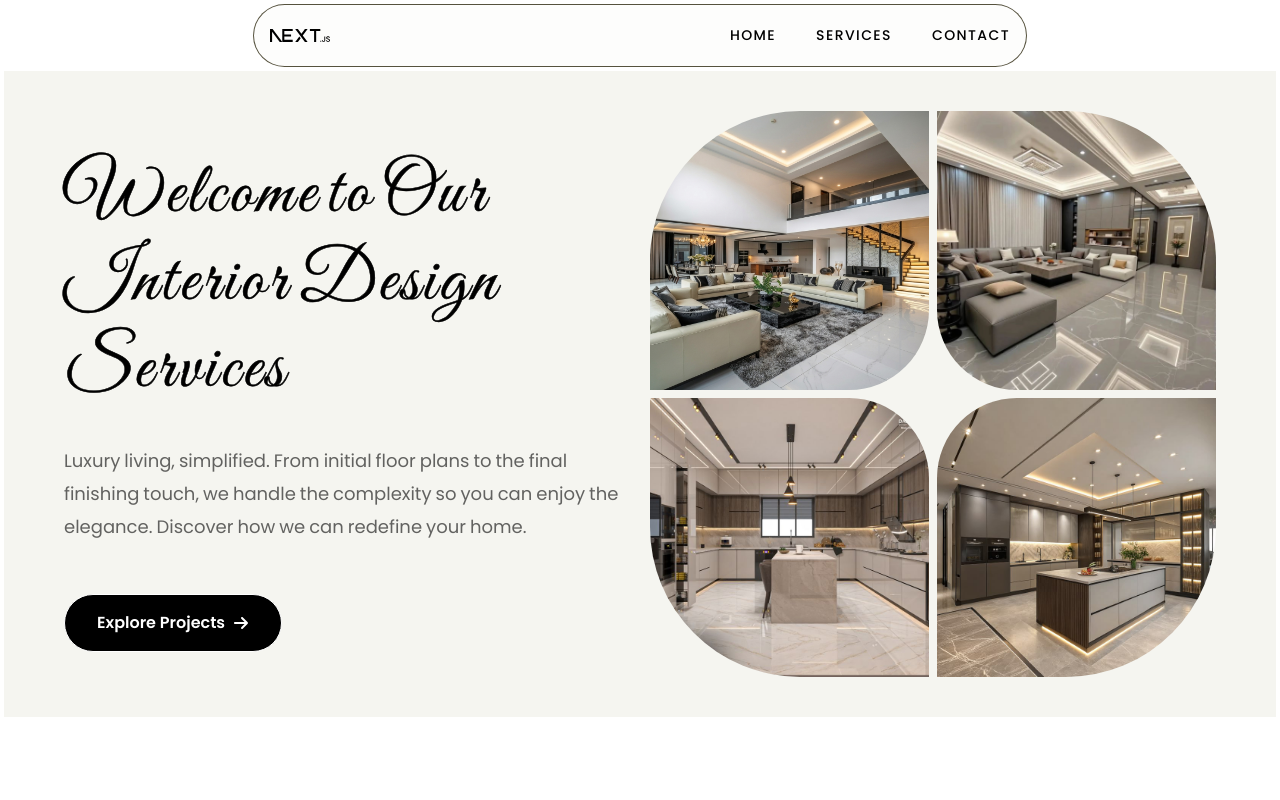
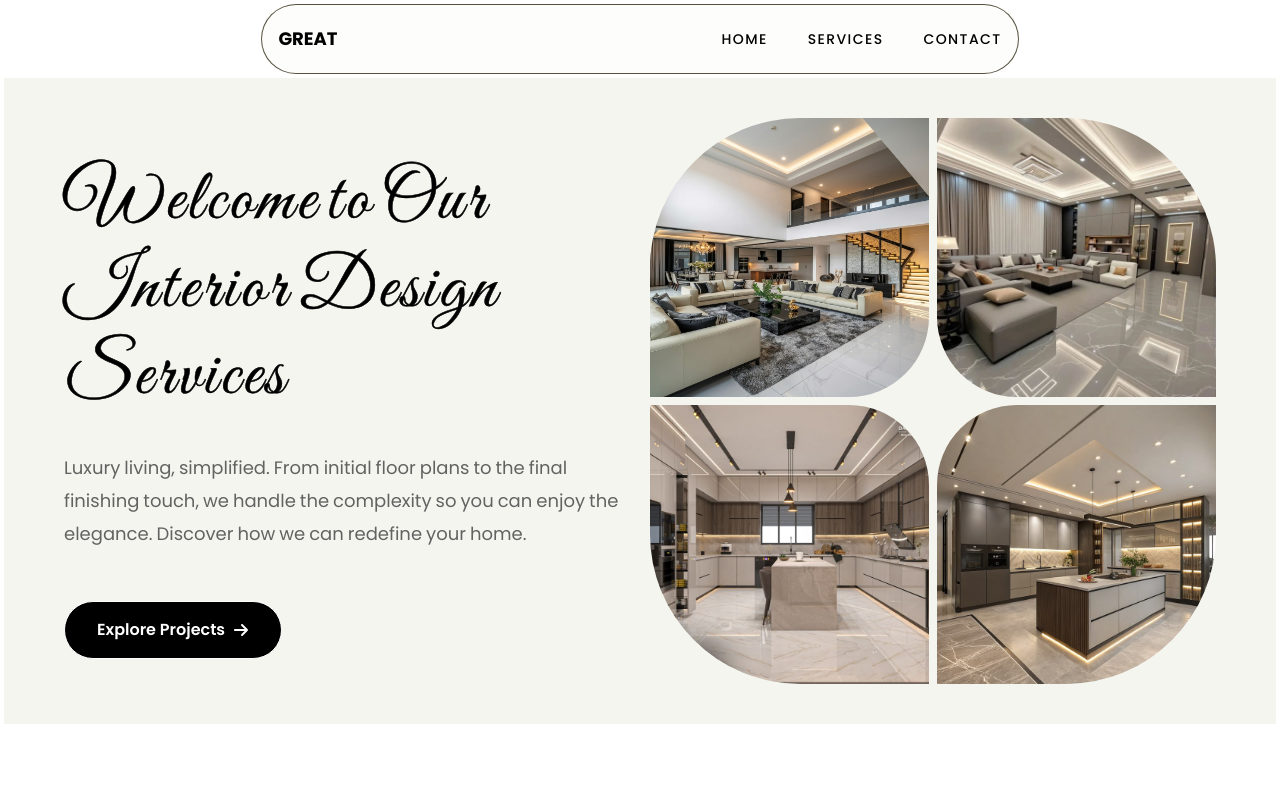
Before and after one commit to Mighty-Buchi/interior, a Next.js app: page / in a window 1280 px wide. Shown: the top 800 px of the page. Built offline with nearby package versions, Linux system fonts and the light colour scheme; a web font is replaced by a local one.

Commit message:
changed the logo

```diff
--- a/app/components/Header.tsx
+++ b/app/components/Header.tsx
@@ -5,14 +5,16 @@ import React from 'react'
 const Header = () => {
     return (
         <header className=' flex justify-center   sticky top-0 z-50'>
-            <div className='flex items-center  justify-center gap-8 bg-[#F5F5F0]/20 backdrop-blur-lg md:gap-100 m-auto py-4 md:py-5  px-4 rounded-full my-1 border border-[#211b01c0]'>
+            <div className='flex items-center  justify-center gap-8 bg-[#F5F5F0]/20 backdrop-blur-lg md:gap-96 m-auto py-3 md:py-5  px-4 rounded-full my-1 border border-[#211b01c0]'>
                 <Link href="/" >
-                    <Image
-                        src="/next.svg"
+                <h1 className="font-bold text-lg">GREAT</h1>
+                    {/* <Image
+                        src="/window.svg"
                         alt="Logo"
-                        width={60}
-                        height={60 }
-                    />
+                        width={50}
+                        height={50 }
+
+                    /> */}
                 </Link>
                 <nav>
                     <ul className='flex gap-3 tracking-normal md:gap-10 text-[14px] font-medium uppercase md:tracking-widest'>
--- a/app/sections/Hero.tsx
+++ b/app/sections/Hero.tsx
@@ -41,7 +41,7 @@ const Hero = () => {
                 <div className="relative z-20 flex-1 text-center md:text-left gap-4 flex flex-col">
 
                     <motion.h1
-                        className={` flex flex-wrap ${great.className} [-webkit-text-stroke:0.5px_currentColor] text-[57px] pt-8 leading-[1.1] tracking-wider md:pt-5 md:text-7xl font-bold mb-5 text-white md:text-black gap-2 m-auto `}>
+                        className={` flex flex-wrap ${great.className} [-webkit-text-stroke:0.5px_currentColor] text-[57px] pt-7 leading-[1.1] tracking-wider md:pt-5 md:text-7xl font-bold mb-5 text-white md:text-black gap-2 m-auto `}>
                         {words.map((word, index) => (
                             <motion.span key={index}
                                 initial={{ filter: "blur(10px)", opacity: 0, y: 50 }}
```
